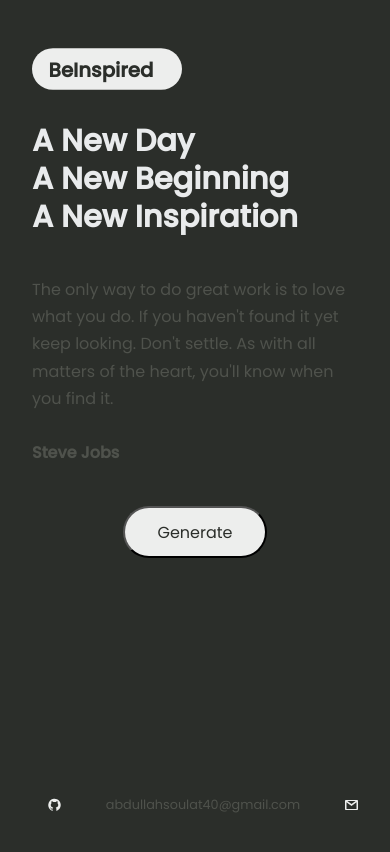
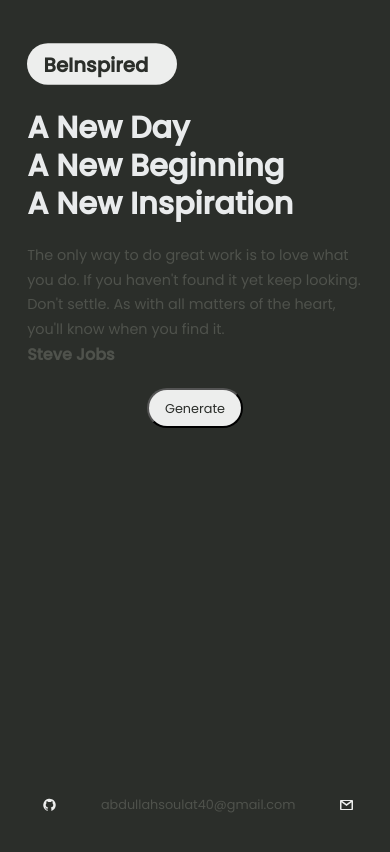
Before and after one commit to AbdullahSoulat/Quote_Generator, a plain HTML site: page index.html in a window 390 px wide. Drawn offline with Linux system fonts and the light colour scheme.

Commit message:
better responsiveness for iphone 7, iphone se

```diff
--- a/index.html
+++ b/index.html
@@ -29,7 +29,6 @@
                 <h1>A New Inspiration</h1>
             </div>
             <p id="insert-quote" class="quote">The only way to do great work is to love what you do. If you haven't found it yet keep looking. Don't settle. As with all matters of the heart, you'll know when you find it.</p>
-            <p><br></p>
             <p id="author" class="author">Steve Jobs</p>
             <div class="button-container">
                 <button onclick="getNewQuote()"><span> Generate</span></button>
--- a/style.css
+++ b/style.css
@@ -214,7 +214,11 @@ footer {
 /* for iphone 7, iphone se, and iphone se2 */
 @media (max-width: 430px) {
   .container {
-    margin: 2em;
+    margin: 1.7em;
+  }
+
+  .h1-container {
+    margin-bottom: 20px;
   }
 
   h1 {
@@ -222,11 +226,11 @@ footer {
   }
 
   .quote {
-    font-size: 1rem;
+    font-size: 0.9rem;
   }
 
   header {
-    margin-bottom: 1em;
+    margin-bottom: 0.5em;
   }
 
   .github {
@@ -243,6 +247,15 @@ footer {
 
   span {
     color: #2b2e2a;
+    font-size: 0.8rem;
+  }
+
+  button {
+    padding: 0.25em 1em;
+  }
+
+  .button-container {
+    margin: 20px;
   }
 
   footer {
```
